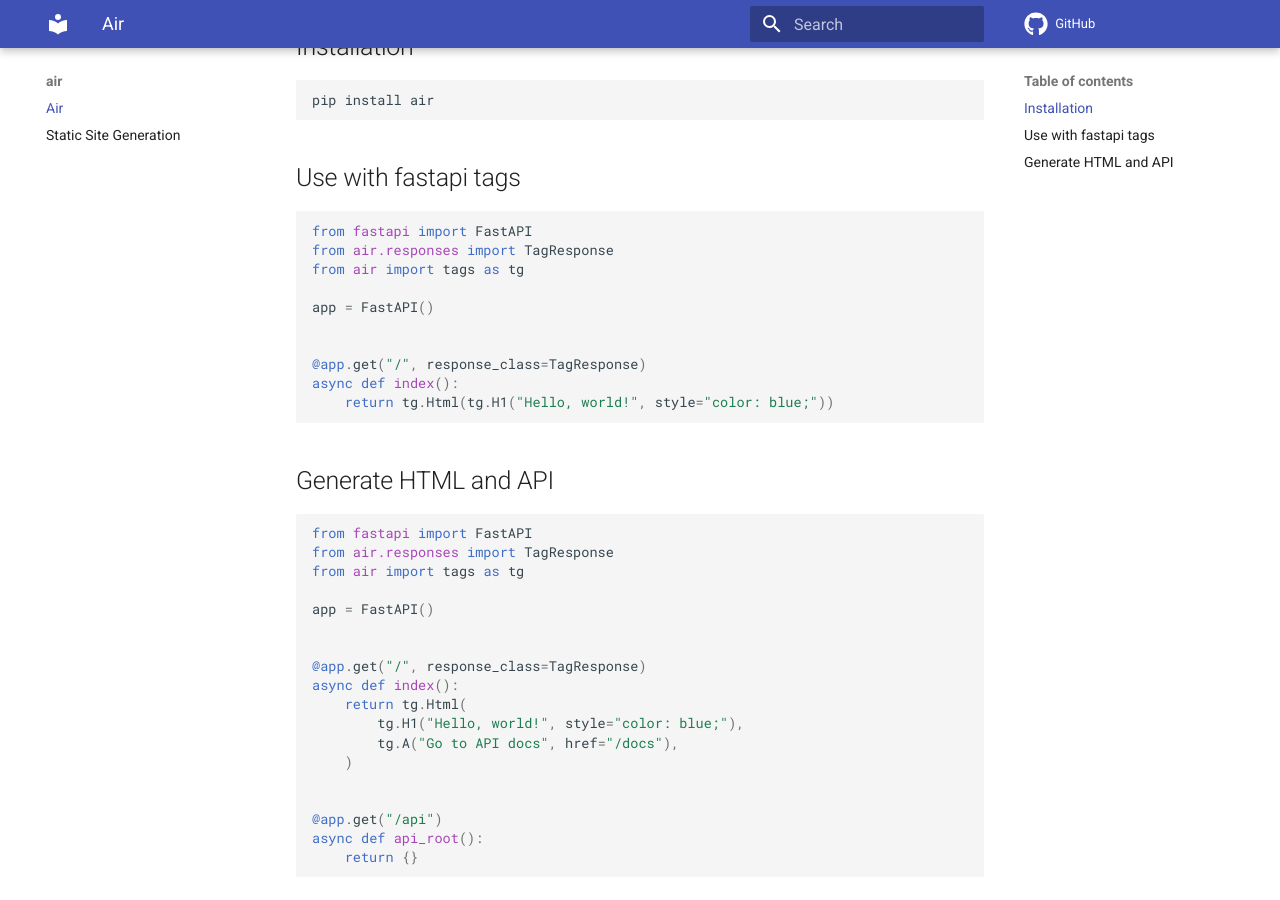
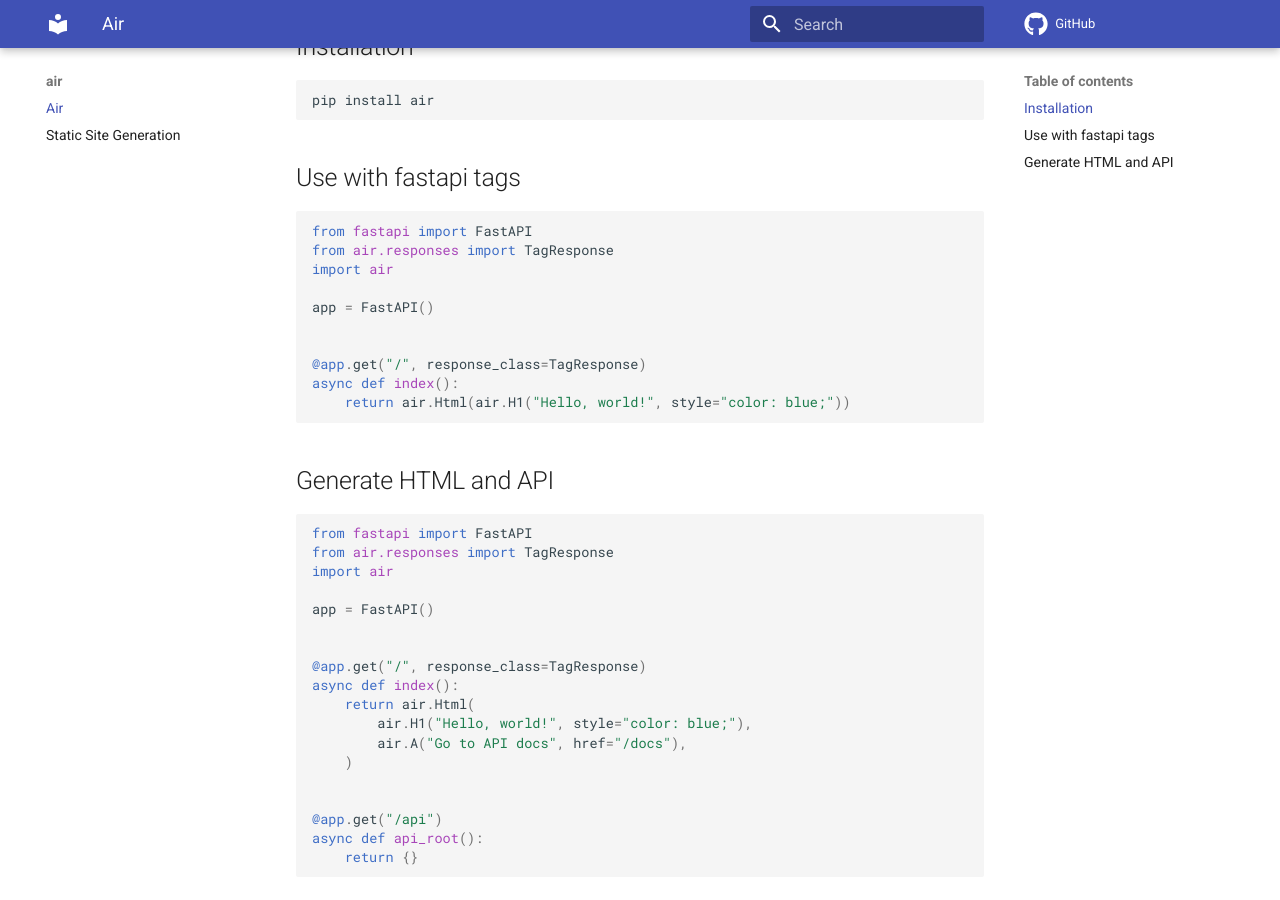
Before and after one commit to feldroy/air, an MkDocs documentation site: the page built from docs/index.md, in a window 1280 px wide and 900 px high, scrolled down 651 px. Built offline with MkDocs 1.6.1 and Material for MkDocs 9.7.7, drawn with Linux system fonts in a browser that asks for light colours; comment, search, counter and statistics services are not loaded.

Commit message:
Correct import path in docs

````diff
--- a/docs/index.md
+++ b/docs/index.md
@@ -30,14 +30,14 @@ pip install air
 ```python
 from fastapi import FastAPI
 from air.responses import TagResponse
-from air import tags as tg
+import air
 
 app = FastAPI()
 
 
 @app.get("/", response_class=TagResponse)
 async def index():
-    return tg.Html(tg.H1("Hello, world!", style="color: blue;"))
+    return air.Html(air.H1("Hello, world!", style="color: blue;"))
 ```
 
 ## Generate HTML and API
@@ -45,16 +45,16 @@ async def index():
 ```python
 from fastapi import FastAPI
 from air.responses import TagResponse
-from air import tags as tg
+import air
 
 app = FastAPI()
 
 
 @app.get("/", response_class=TagResponse)
 async def index():
-    return tg.Html(
-        tg.H1("Hello, world!", style="color: blue;"),
-        tg.A("Go to API docs", href="/docs"),
+    return air.Html(
+        air.H1("Hello, world!", style="color: blue;"),
+        air.A("Go to API docs", href="/docs"),
     )
 
 
````
Also changed, not shown: README.md (+7 -8 lines).
